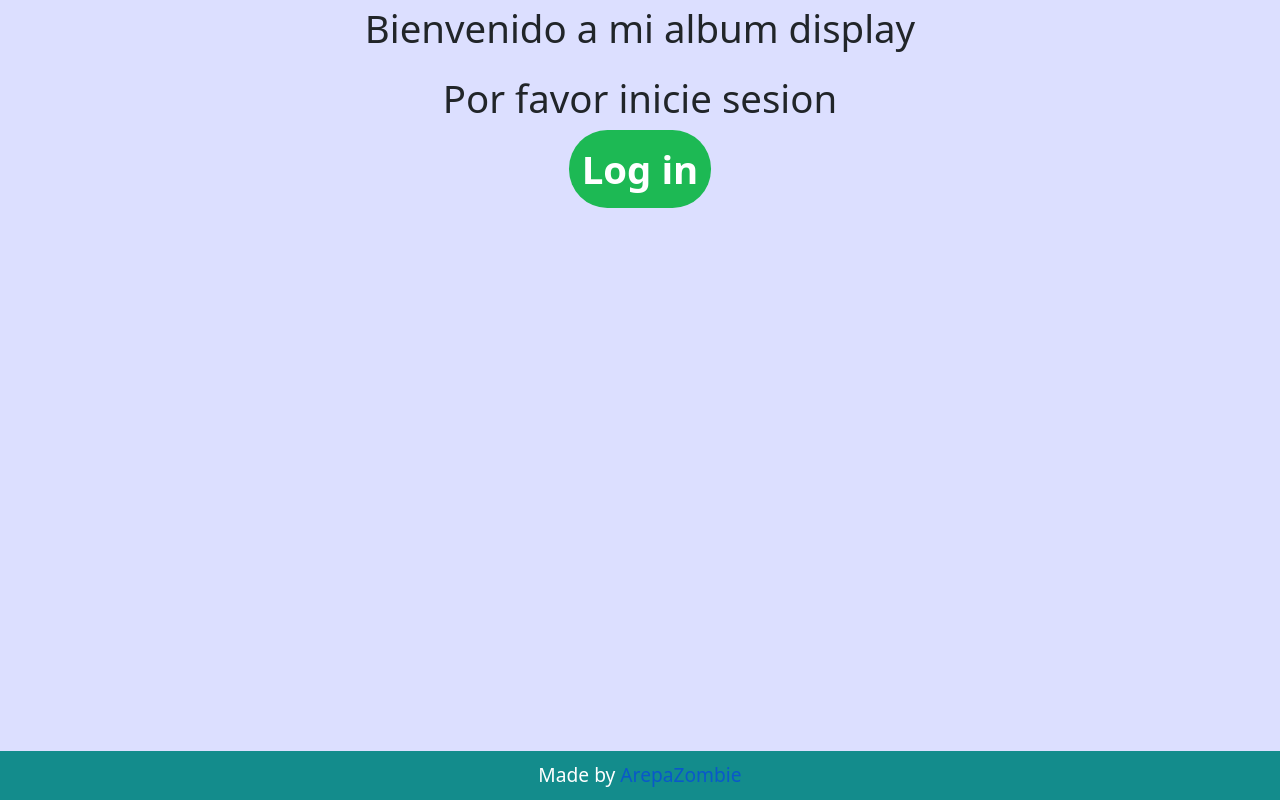
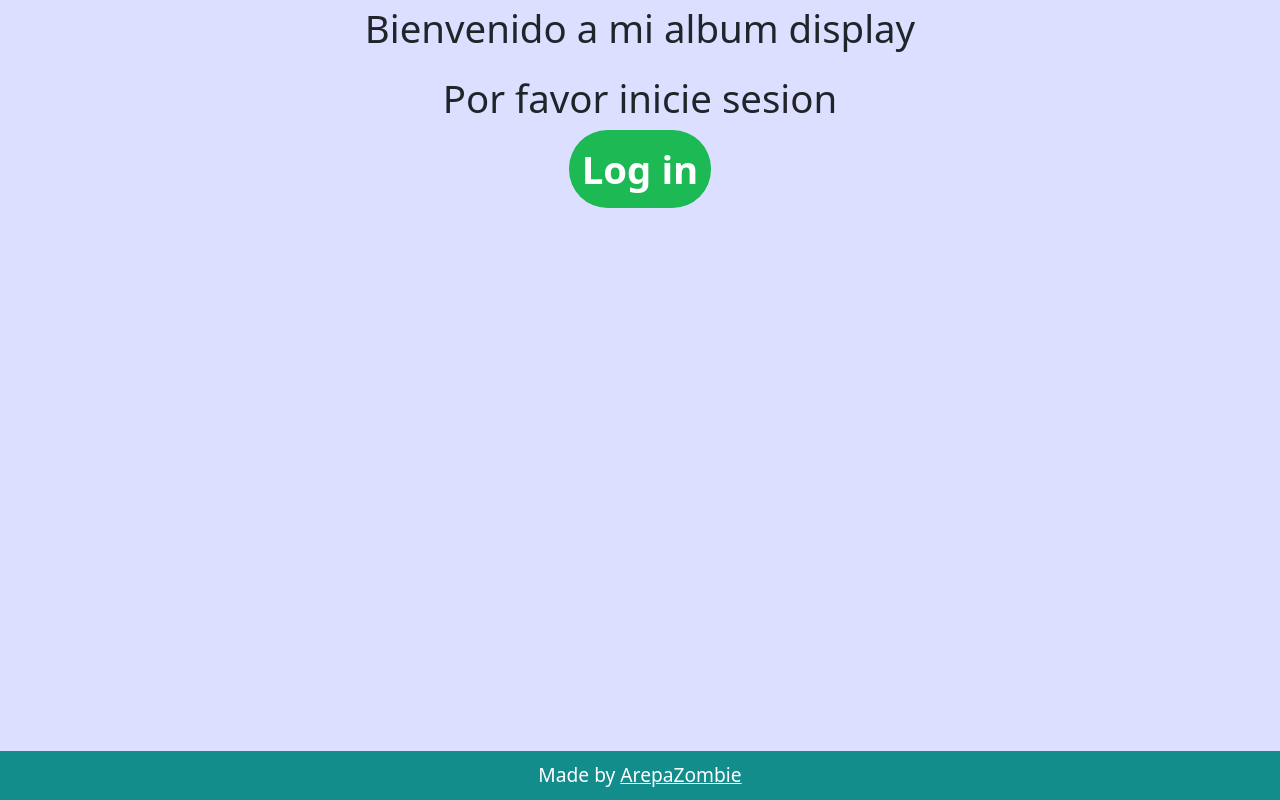
Before and after one commit to ArepaZombie/album-display, a React (Vite) app: page / in a window 1280 px wide. In both pictures the pointer is over the link "ArepaZombie". Built offline with nearby package versions, Linux system fonts and the light colour scheme.

Commit message:
Fixing link to my porfile

```diff
--- a/src/App.css
+++ b/src/App.css
@@ -13,3 +13,12 @@ footer p{
   margin: 10px;
   font-size: 1.5rem;
 }
+
+footer a{
+  color: white;
+}
+
+footer a:hover{
+  text-decoration-line: underline;
+  color: white;
+}
```
